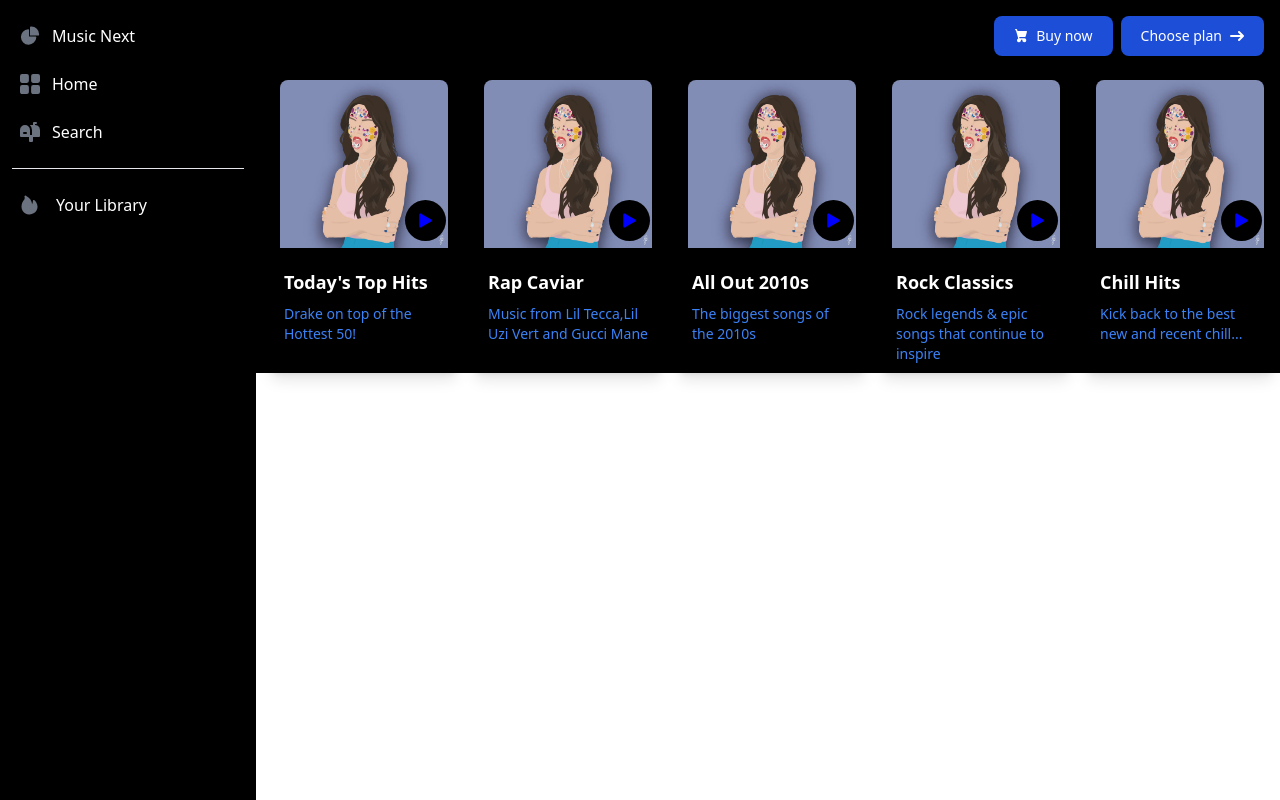
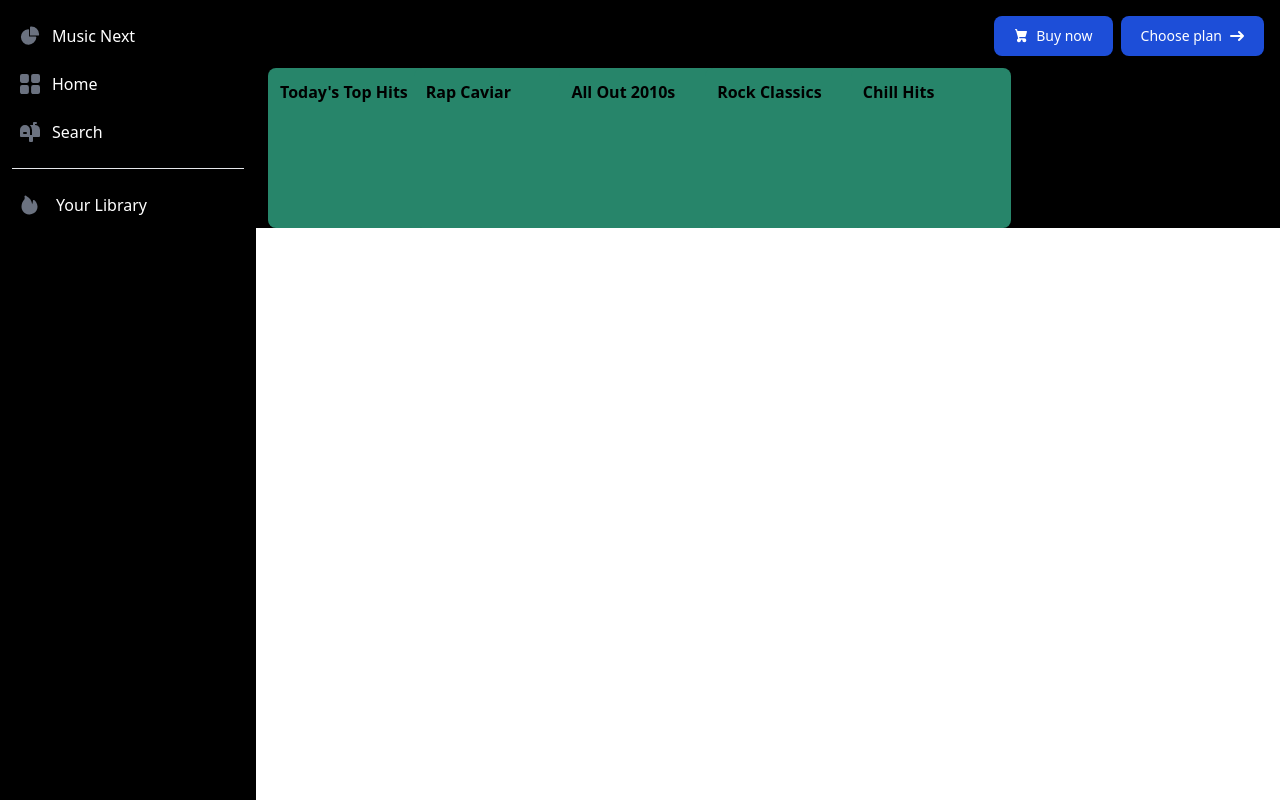
Before and after one commit to vishva7/MusicApp, a React (Create React App) app: page / in a window 1280 px wide. Built offline with nearby package versions, Linux system fonts and the light colour scheme.

Commit message:
modified

```diff
--- a/src/App.js
+++ b/src/App.js
@@ -4,8 +4,8 @@ import Explore from "./routes/explore";
 function App() {
   return (
     <div className="bg-black">
-      <Prelogin />
-      {/* <Explore/> */}
+      {/* <Prelogin /> */}
+      <Explore/>
     </div>
   );
 }
--- a/src/components/Sidebar.js
+++ b/src/components/Sidebar.js
@@ -1,6 +1,6 @@
 const Sidebar = () => {
   return (
-    <div class="bg-black">
+    <div class="bg-black ">
       <button
         data-drawer-target="separator-sidebar"
         data-drawer-toggle="separator-sidebar"
--- a/src/components/searchCard.js
+++ b/src/components/searchCard.js
@@ -1,9 +1,16 @@
-const SearchCard = () => {
-    return (
-        <div className="w-40 h-40 bg-[#27856A] rounded-lg pl-3 pt-3">
-            <b>Podcasts</b>
-        </div>
-     );
-}
+// import React, { useRef, useState } from "react";
+const SearchCard = ({search}) => {
+  return (
+    <div className="grid grid-cols-7 gap-2">
+    {search.map((SE) => (
+    <div className="w-40 h-40 bg-[#27856A] rounded-lg pl-3 pt-3">
+
+        <b>{SE.title}</b>
+
+    </div>
+    ))}
+    </div>
+  );
+};
 
 export default SearchCard;
--- a/src/routes/explore.js
+++ b/src/routes/explore.js
@@ -1,8 +1,15 @@
 import Navbar from "../components/Navbar";
 import Sidebar from "../components/Sidebar";
 import SearchCard from "../components/searchCard";
+import {useState} from 'react';
 
 function Explore() {
+    const [search,setSearch]=useState([{title:"Today's Top Hits",id:1,img:"/album1.webp"},
+  {title:"Rap Caviar",id:2},
+  {title:"All Out 2010s",id:3},
+  {title:"Rock Classics",id:4},
+  {title:"Chill Hits",id:4}
+  ])
     return (
         <div className="encl">
       <div className="div1">
@@ -10,7 +17,7 @@ function Explore() {
       </div>
       <div className="div2 ml-60 pl-7">
         <Navbar/>
-        <SearchCard/>
+        <SearchCard search={search}/>
 
       </div>
     </div>
```
